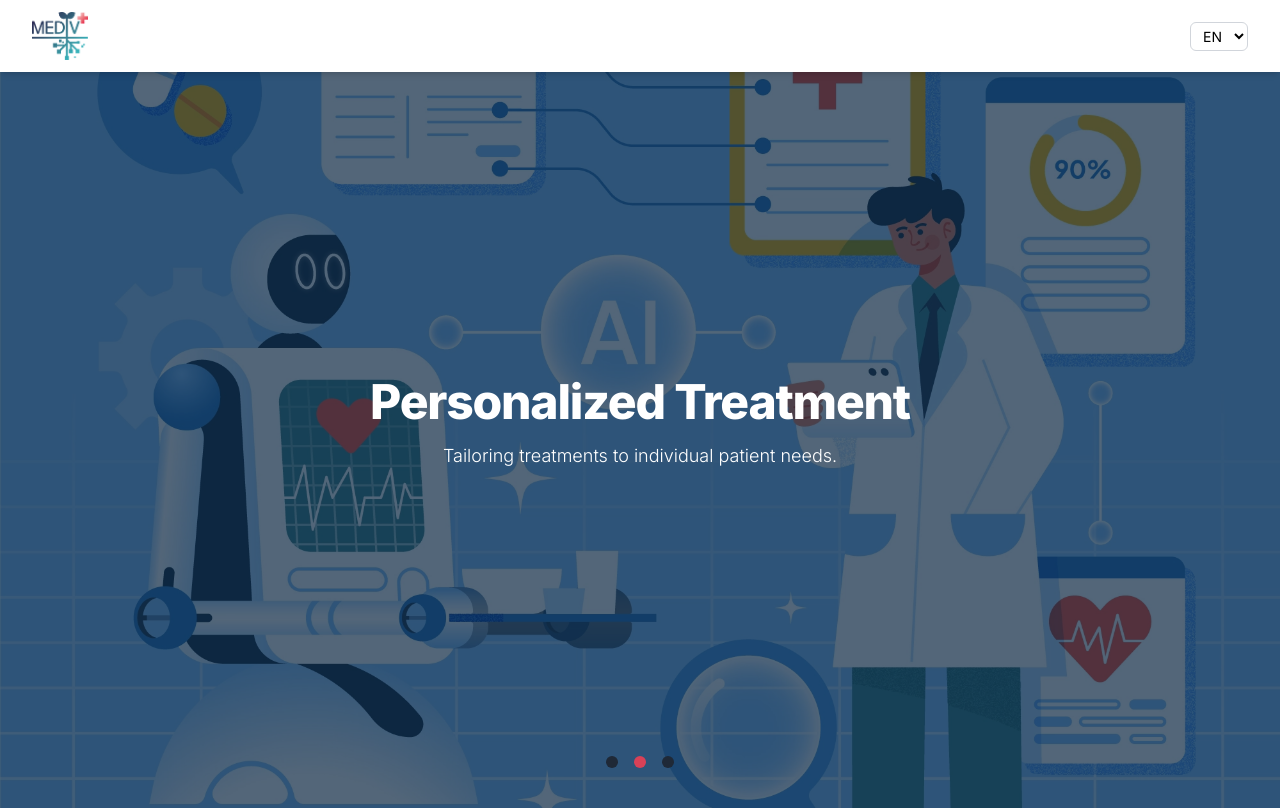
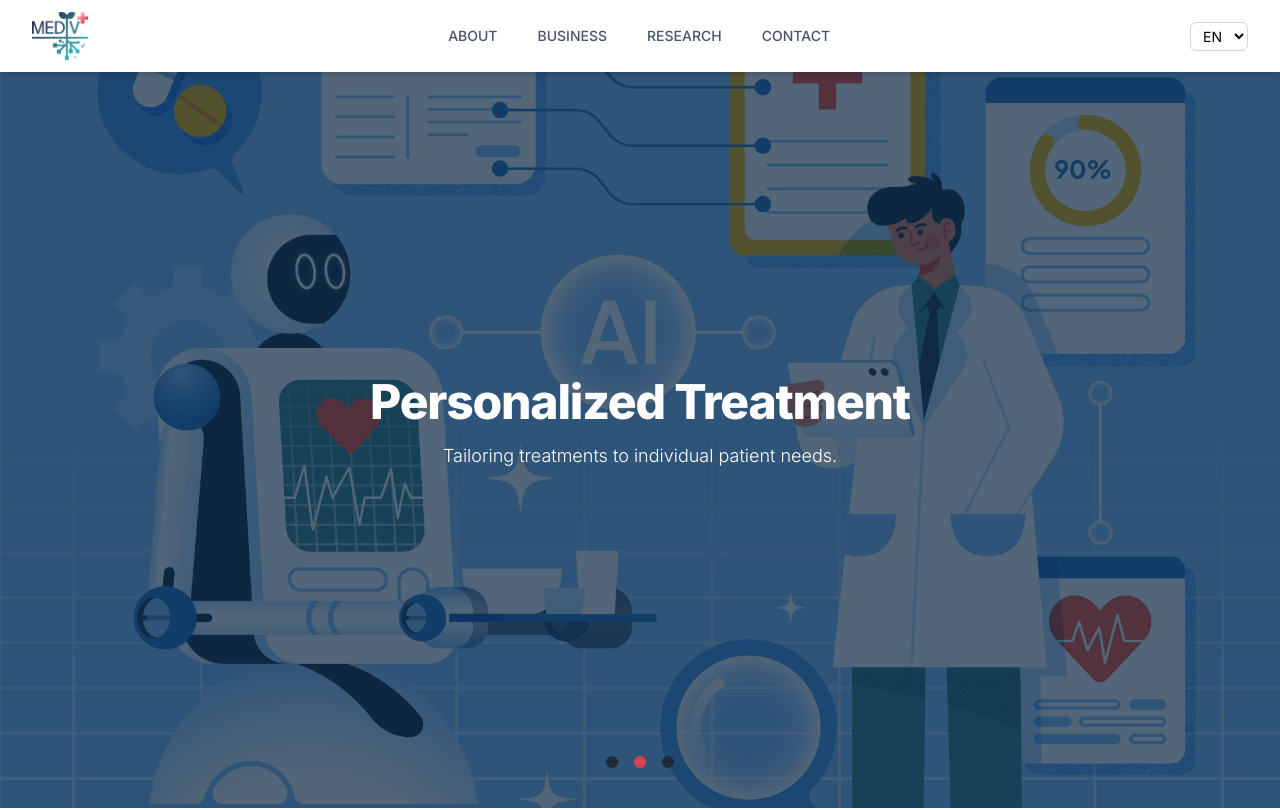
Before and after one commit to hi-rachel/mediv, a Next.js app: page / in a window 1280 px wide. Shown: the top 810 px of the page. Built offline with nearby package versions, Linux system fonts and the light colour scheme.

Commit message:
feat: 메뉴 항목 업데이트 및 탭 섹션 데이터 개선
- 추후 다국화 작업 고려해 labels 따로 작성

```diff
--- a/app/data/menuItems.ts
+++ b/app/data/menuItems.ts
@@ -1,31 +1,61 @@
+export const labels = {
+  about: "ABOUT",
+  business: "BUSINESS",
+  research: "RESEARCH",
+  contact: "CONTACT",
+  vision: "비전",
+  history: "연혁",
+  organization: "조직도",
+  ci: "CI",
+  projects: "수행 사업",
+  awards: "수상/인증",
+  publications: "논문",
+  patents: "특허",
+};
+
 const menuItems = [
   {
-    name: "About",
+    id: "about",
+    label: labels.about,
     href: "/about",
     subItems: [
-      { name: "비전", href: "/about/?tab=vision" },
-      { name: "연혁", href: "/about/?tab=history" },
-      { name: "조직도", href: "/about/?tab=organization" },
-      { name: "CI", href: "/about/?tab=ci" },
+      { id: "vision", label: labels.vision, href: "/about/?tab=vision" },
+      { id: "history", label: labels.history, href: "/about/?tab=history" },
+      {
+        id: "organization",
+        label: labels.organization,
+        href: "/about/?tab=organization",
+      },
+      { id: "ci", label: labels.ci, href: "/about/?tab=ci" },
     ],
   },
   {
-    name: "Business",
+    id: "business",
+    label: labels.business,
     href: "/business",
     subItems: [
-      { name: "수행 사업", href: "/business/?tab=record" },
-      { name: "수상/인증", href: "/business/?tab=awards" },
+      {
+        id: "projects",
+        label: labels.projects,
+        href: "/business/?tab=projects",
+      },
+      { id: "awards", label: labels.awards, href: "/business/?tab=awards" },
     ],
   },
   {
-    name: "Research",
+    id: "research",
+    label: labels.research,
     href: "/research",
     subItems: [
-      { name: "논문", href: "/research/?tab=publications" },
-      { name: "특허", href: "/research/?tab=patents" },
+      {
+        id: "publications",
+        label: labels.publications,
+        href: "/research/?tab=publications",
+      },
+      { id: "patents", label: labels.patents, href: "/research/?tab=patents" },
     ],
   },
-  { name: "Contact", href: "/contact" },
+  { id: "contact", label: labels.contact, href: "/contact" },
 ];
 
 export default menuItems;
```
